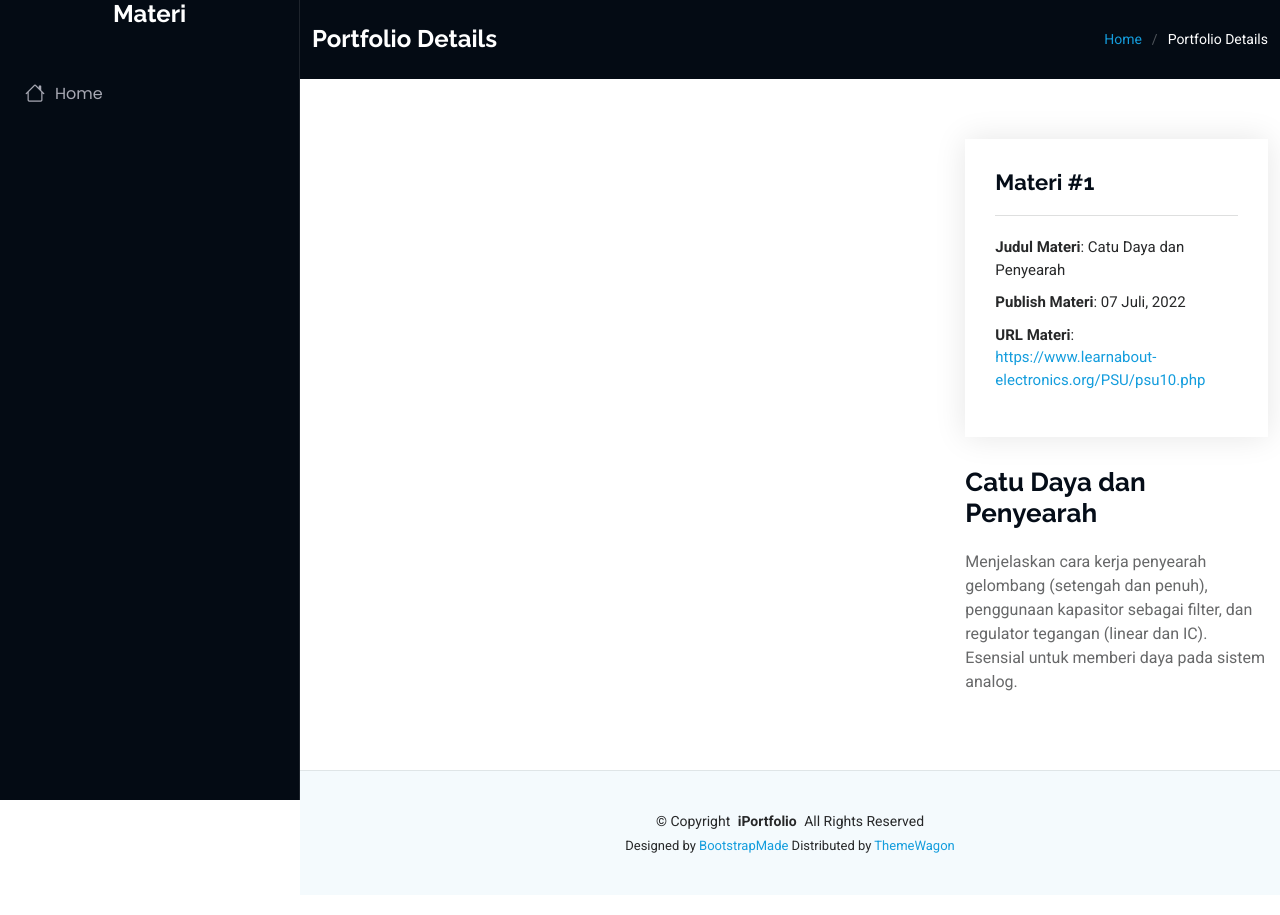
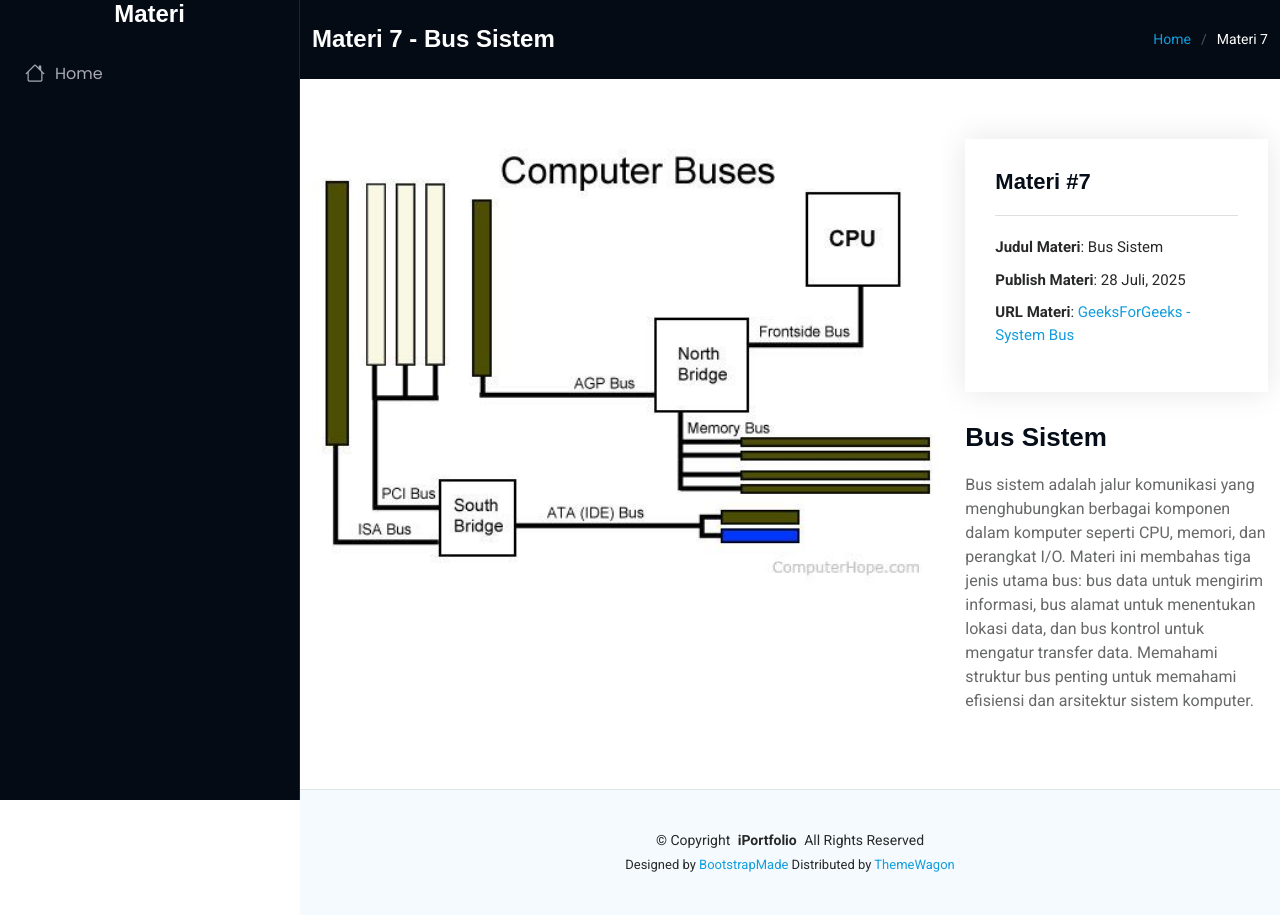
Before and after one commit to Fauzywarow/modul_org-arskom, a plain HTML site: page 7.html in a window 1280 px wide. Drawn offline with Linux system fonts and the light colour scheme.

Commit message:
Update 7.html

```diff
--- a/7.html
+++ b/7.html
@@ -4,7 +4,7 @@
 <head>
   <meta charset="utf-8">
   <meta content="width=device-width, initial-scale=1.0" name="viewport">
-  <title>Portfolio Details - iPortfolio Bootstrap Template</title>
+  <title>Materi 7 - Bus Sistem</title>
   <meta content="" name="description">
   <meta content="" name="keywords">
 
@@ -15,7 +15,7 @@
   <!-- Fonts -->
   <link href="https://fonts.googleapis.com" rel="preconnect">
   <link href="https://fonts.gstatic.com" rel="preconnect" crossorigin>
-  <link href="https://fonts.googleapis.com/css2?family=Roboto:ital,wght@0,100;0,300;0,400;0,500;0,700;0,900;1,100;1,300;1,400;1,500;1,700;1,900&family=Poppins:ital,wght@0,100;0,200;0,300;0,400;0,500;0,600;0,700;0,800;0,900;1,100;1,200;1,300;1,400;1,500;1,600;1,700;1,800;1,900&family=Raleway:ital,wght@0,100;0,200;0,300;0,400;0,500;0,600;0,700;0,800;0,900;1,100;1,200;1,300;1,400;1,500;1,600;1,700;1,800;1,900&display=swap" rel="stylesheet">
+  <link href="https://fonts.googleapis.com/css2?family=Roboto:wght@400;700&family=Poppins:wght@400;600&display=swap" rel="stylesheet">
 
   <!-- Vendor CSS Files -->
   <link href="assets/vendor/bootstrap/css/bootstrap.min.css" rel="stylesheet">
@@ -26,14 +26,6 @@
 
   <!-- Main CSS File -->
   <link href="assets/css/main.css" rel="stylesheet">
-
-  <!-- =======================================================
-  * Template Name: iPortfolio
-  * Template URL: https://bootstrapmade.com/iportfolio-bootstrap-portfolio-websites-template/
-  * Updated: Jun 29 2024 with Bootstrap v5.3.3
-  * Author: BootstrapMade.com
-  * License: https://bootstrapmade.com/license/
-  ======================================================== -->
 </head>
 
 <body class="portfolio-details-page">
@@ -41,25 +33,15 @@
   <header id="header" class="header dark-background d-flex flex-column">
     <i class="header-toggle d-xl-none bi bi-list"></i>
 
-
     <a href="index.html" class="logo d-flex align-items-center justify-content-center">
-      <!-- Uncomment the line below if you also wish to use an image logo -->
-      <!-- <img src="assets/img/logo.png" alt=""> -->
       <h1 class="sitename">Materi</h1>
     </a>
-
-    <div class="social-links text-center">
-    </div>
 
     <nav id="navmenu" class="navmenu">
       <ul>
         <li><a href="index.html"><i class="bi bi-house navicon"></i>Home</a></li>
-            </li>
-          </ul>
-        </li>
       </ul>
     </nav>
-
   </header>
 
   <main class="main">
@@ -67,21 +49,19 @@
     <!-- Page Title -->
     <div class="page-title dark-background">
       <div class="container d-lg-flex justify-content-between align-items-center">
-        <h1 class="mb-2 mb-lg-0">Portfolio Details</h1>
+        <h1 class="mb-2 mb-lg-0">Materi 7 - Bus Sistem</h1>
         <nav class="breadcrumbs">
           <ol>
             <li><a href="index.html">Home</a></li>
-            <li class="current">Portfolio Details</li>
+            <li class="current">Materi 7</li>
           </ol>
         </nav>
       </div>
-    </div><!-- End Page Title -->
+    </div>
 
     <!-- Portfolio Details Section -->
     <section id="portfolio-details" class="portfolio-details section">
-
       <div class="container" data-aos="fade-up" data-aos-delay="100">
-
         <div class="row gy-4">
 
           <div class="col-lg-8">
@@ -104,11 +84,9 @@
               </script>
 
               <div class="swiper-wrapper align-items-center">
-
                 <div class="swiper-slide">
-                  <img src="assets/img/7.png" alt="">
+                  <img src="assets/img/7.jpeg" alt="Bus Sistem">
                 </div>
-
               </div>
               <div class="swiper-pagination"></div>
             </div>
@@ -116,44 +94,35 @@
 
           <div class="col-lg-4">
             <div class="portfolio-info" data-aos="fade-up" data-aos-delay="200">
-              <h3>Materi #1</h3>
+              <h3>Materi #7</h3>
               <ul>
-                <li><strong>Judul Materi</strong>: Catu Daya dan Penyearah</li>
-                <li><strong>Publish Materi</strong>: 07 Juli, 2022</li>
-                <li><strong>URL Materi</strong>: <a href="https://www.learnabout-electronics.org/PSU/psu10.php">https://www.learnabout-electronics.org/PSU/psu10.php</a></li>
+                <li><strong>Judul Materi</strong>: Bus Sistem</li>
+                <li><strong>Publish Materi</strong>: 28 Juli, 2025</li>
+                <li><strong>URL Materi</strong>: <a href="https://www.geeksforgeeks.org/system-bus-in-computer-architecture/" target="_blank">GeeksForGeeks - System Bus</a></li>
               </ul>
             </div>
             <div class="portfolio-description" data-aos="fade-up" data-aos-delay="300">
-              <h2>Catu Daya dan Penyearah</h2>
+              <h2>Bus Sistem</h2>
               <p>
-                Menjelaskan cara kerja penyearah gelombang (setengah dan penuh), penggunaan kapasitor sebagai filter, dan regulator tegangan (linear dan IC). Esensial untuk memberi daya pada sistem analog.
+                Bus sistem adalah jalur komunikasi yang menghubungkan berbagai komponen dalam komputer seperti CPU, memori, dan perangkat I/O. Materi ini membahas tiga jenis utama bus: bus data untuk mengirim informasi, bus alamat untuk menentukan lokasi data, dan bus kontrol untuk mengatur transfer data. Memahami struktur bus penting untuk memahami efisiensi dan arsitektur sistem komputer.
               </p>
             </div>
           </div>
 
         </div>
-
       </div>
-
-    </section><!-- /Portfolio Details Section -->
-
+    </section>
   </main>
 
   <footer id="footer" class="footer position-relative light-background">
-
     <div class="container">
       <div class="copyright text-center ">
         <p>© <span>Copyright</span> <strong class="px-1 sitename">iPortfolio</strong> <span>All Rights Reserved</span></p>
       </div>
       <div class="credits">
-        <!-- All the links in the footer should remain intact. -->
-        <!-- You can delete the links only if you've purchased the pro version. -->
-        <!-- Licensing information: https://bootstrapmade.com/license/ -->
-        <!-- Purchase the pro version with working PHP/AJAX contact form: [buy-url] -->
         Designed by <a href="https://bootstrapmade.com/">BootstrapMade</a> Distributed by <a href="https://themewagon.com">ThemeWagon</a>
       </div>
     </div>
-
   </footer>
 
   <!-- Scroll Top -->
@@ -178,5 +147,4 @@
   <script src="assets/js/main.js"></script>
 
 </body>
-
 </html>
```
